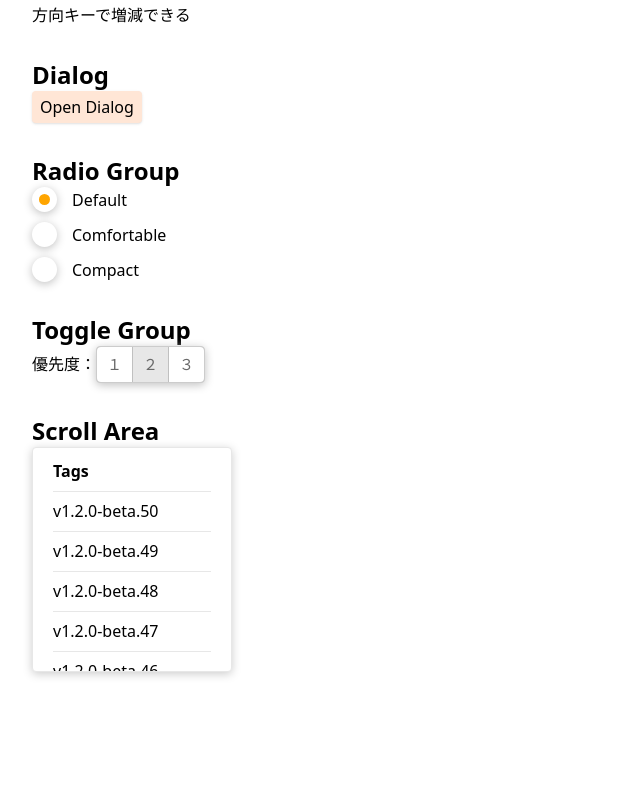
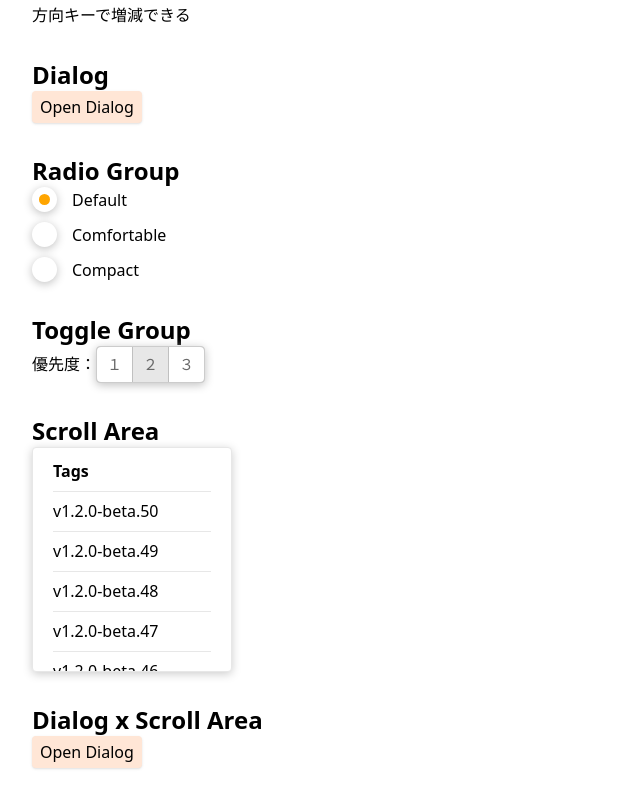
Before and after one commit to takunagai/sample-radix, a React (Vite) app: page / in a window 1280 px wide. Shown: the part 558-1358 px from the top of the page, without its empty margins (0-640 px from the left). Before the commit the page ends 1262 px from the top, so only its background shows below. Built offline with nearby package versions, Linux system fonts and the light colour scheme.

Commit message:
Dialog x Scroll Area の実装

```diff
--- a/src/App.tsx
+++ b/src/App.tsx
@@ -6,6 +6,7 @@ import Dialog2 from './components/Dialog'
 import RadioGroupDemo from './components/RadioGroup'
 import ToggleGroupDemo from './components/ToggleGroup'
 import ScrollArea from './components/ScrollArea'
+import * as Dialog from '@radix-ui/react-dialog'
 import './index.css'
 
 const App = () => {
@@ -150,6 +151,42 @@ const App = () => {
         <h2 className='text-2xl font-bold'>Scroll Area</h2>
         <ScrollArea />
       </section>
+
+      <section>
+        <h2 className='text-2xl font-bold'>Dialog x Scroll Area</h2>
+        <Dialog.Root>
+          <Dialog.Trigger asChild>
+            <button className='rounded bg-primary-100 px-2 py-1 shadow data-[state=open]:bg-primary-200'>
+              Open Dialog
+            </button>
+          </Dialog.Trigger>
+          <Dialog.Portal>
+            <Dialog.Overlay className='DialogOverlay bg-black/50' />
+            <Dialog.Content className='DialogContent max-h-[85vh] w-11/12 max-w-xl rounded-xl bg-white p-6'>
+              <Dialog.Title className='DialogTitle text-xl font-bold'>Edit profile</Dialog.Title>
+              <Dialog.Description className='DialogDescription mt-2 mb-4'>
+                Make changes to your profile here. Click save when youre done.
+              </Dialog.Description>
+              <ScrollArea />
+              <div className='mt-6 flex justify-end'>
+                <Dialog.Close asChild>
+                  <button className='rounded bg-primary-100 px-2 py-1 shadow data-[state=open]:bg-primary-200'>
+                    Save Changes
+                  </button>
+                </Dialog.Close>
+              </div>
+              <Dialog.Close asChild>
+                <button
+                  className='IconButton right-[10px] top-[10px] inline-flex h-[25px] w-[25px] items-center justify-center rounded-full hover:bg-gray-100 focus:shadow'
+                  aria-label='Close'
+                >
+                  ×
+                </button>
+              </Dialog.Close>
+            </Dialog.Content>
+          </Dialog.Portal>
+        </Dialog.Root>
+      </section>
     </div>
   )
 }
```
